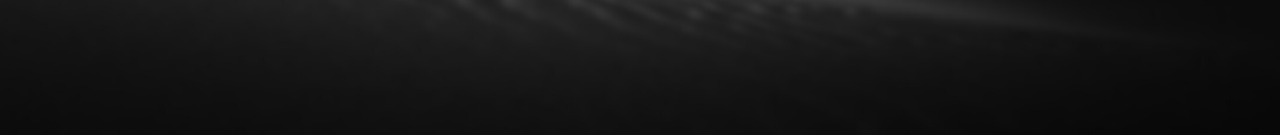
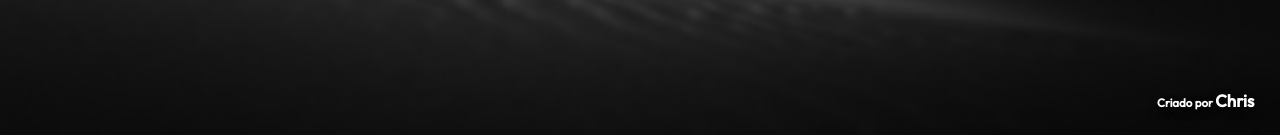
Before and after one commit to chrisklein3/digitalClock, a plain HTML site: page index.html in a window 1280 px wide. Shown: the part 662-797 px from the top of the page. Drawn offline with Linux system fonts and the light colour scheme.

Commit message:
footer added

```diff
--- a/index.html
+++ b/index.html
@@ -28,6 +28,11 @@
         </div>
     </div>
 
+    <footer>
+        <h5>
+            Criado por <a target="_blank" href="https://www.linkedin.com/in/christopher-klein-20204725a/"><strong>Chris</strong></a>
+        </h5>
+    </footer>
     <script src="index.js"></script>
 </body>
 </html>
--- a/style.css
+++ b/style.css
@@ -46,3 +46,33 @@ h2{
     letter-spacing: 2px;
     background-color: rgba(255,255,255,0.1);
 }
+
+
+footer {
+    position: absolute;
+    bottom: 1%;
+    right: 2%;
+    font-size: 14px;
+
+}
+
+footer>h5{
+    text-shadow: 0px 4px 8px rgba(0, 0, 0, 0.8);
+    color: white;
+
+}
+
+a{
+    font-size: 17px;
+}
+
+a:visited {
+    color: white;
+
+    text-decoration: none;
+}
+
+  a:link {
+    color: white;
+    text-decoration: none;
+}
```
